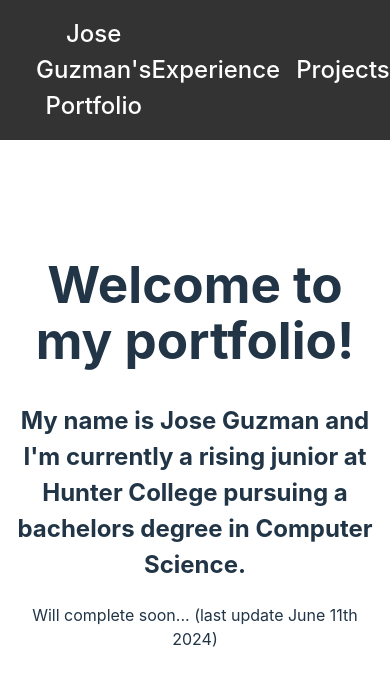
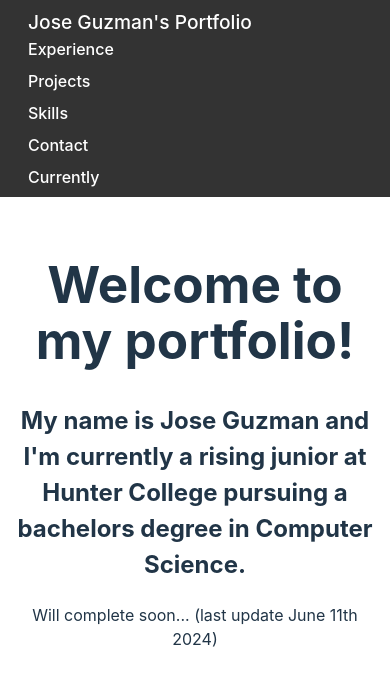
Before and after one commit to JoseG777/portfolio, a React (Vite) app: page / in a window 390 px wide. Shown: the top 686 px of the page. Built offline with nearby package versions, Linux system fonts and the light colour scheme.

Commit message:
mobile friendly navbar

```diff
--- a/src/components/NavBar.css
+++ b/src/components/NavBar.css
@@ -15,7 +15,7 @@
   max-width: 1200px;
   margin: 0 auto;
   padding: 0 10px;
-    margin-left: 10px;
+  box-sizing: border-box;
 }
 
 .navbar-brand {
@@ -27,7 +27,6 @@
 .navbar-links {
   display: flex;
   gap: 1rem;
-    margin-right: -150px;
 }
 
 .navbar-item {
@@ -39,3 +38,36 @@
 .navbar-item:hover {
   text-decoration: underline;
 }
+
+@media (max-width: 768px) {
+  .container {
+    flex-direction: column;
+    align-items: flex-start;
+    padding: 0 20px;
+  }
+
+  .navbar-links {
+    width: 100%;
+    flex-direction: column;
+    align-items: flex-start;
+    gap: 0.5rem;
+  }
+
+  .navbar-item {
+    font-size: 1.2rem;
+  }
+}
+
+@media (max-width: 480px) {
+  .navbar {
+    padding: 0.5rem;
+  }
+
+  .navbar-brand {
+    font-size: 1.2rem;
+  }
+
+  .navbar-item {
+    font-size: 1rem;
+  }
+}
```
Lines whose indentation alone changed are shown as unchanged.
